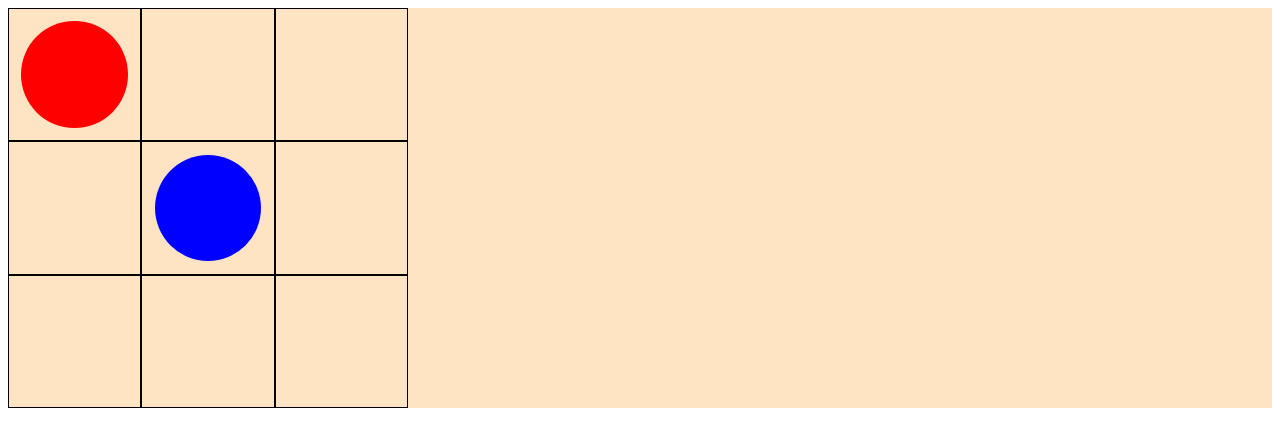
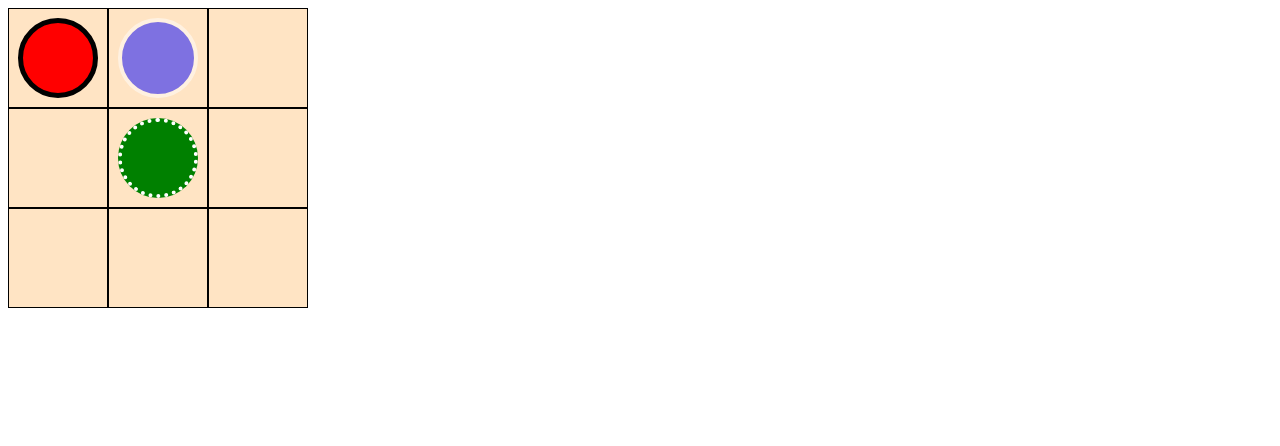
Before and after one commit to Erasvx/tutor-site, a website: page index.html in a window 1280 px wide. Drawn offline with Linux system fonts and the light colour scheme.

Commit message:
Naprawienie widocznosci planszy na telefonie

```diff
--- a/index.html
+++ b/index.html
@@ -21,8 +21,31 @@
                 <div class="board__field"></div>
             </div>
 
-            <div class="player game__player player--one"></div>
-            <div class="player game__player game__player--row_2 game__player--col_2 player--two"></div>
+            <div class="
+            player
+            game__player
+            player--one
+            "></div>
+
+            <div class="
+            player
+            player--two
+            player--level_1
+            game__player
+            game__player--row_1
+            game__player--col_2
+            "
+            ></div>
+
+            <div class="
+            player
+            player--three
+            player--level_2
+            game__player
+            game__player--row_2
+            game__player--col_2
+            "
+            ></div>
         </div>
     </body>
 </html>
--- a/styles.scss
+++ b/styles.scss
@@ -1,42 +1,54 @@
-$board-size: 400px;
+$board-size: 300px;
+$field-size: calc($board-size / 3);
+$player-size: $field-size * 0.8;
+$player-offset: calc(($field-size - $player-size) / 2);
 
+@function getShift($i) {
+    @return calc($field-size * ($i - 1) + $player-offset);
+}
 
-:root {
-    --board-size: #{$board-size};
-    --field-size: calc(var(--board-size) / 3);
+@mixin square($size) {
+    width: $size;
+    height: $size;
+}
 
-    --player-size: calc(var(--field-size) * 0.8);
-    --player-offset: calc((var(--field-size) - var(--player-size)) / 2)
+@mixin circle($size) {
+    @include square($size);
+
+    border-radius: 50%;
 }
 
 .game {
     position: relative;
     background-color: bisque;
-}
+    min-width: $board-size;
+    max-width: $board-size;
 
-.game__player {
-    position: absolute;
-    left: var(--player-offset);
-    top: var(--player-offset);
-}
+    &__player {
+        position: absolute;
+        left: $player-offset;
+        top: $player-offset;
 
-.game__player--row_2 {
-    top: calc(var(--field-size) * 1 + var(--player-offset));
-}
+        @for $index from 1 through 3 {
+            &--row_#{$index} {
+                top: getShift($index);
+            }
 
-.game__player--col_2 {
-    left: calc(var(--field-size) * 1 + var(--player-offset));
+            &--col_#{$index} {
+                left: getShift($index);
+            }
+        }
+    }
 }
 
 .board {
     display: flex;
     flex-wrap: wrap;
-    width: var(--board-size);
+    width: $board-size;
 }
 
 .board__field {
-    width: var(--field-size);
-    height: var(--field-size);
+    @include square($field-size);
     border: 1px solid black;
     box-sizing: border-box;
     display: flex;
@@ -45,16 +57,33 @@ $board-size: 400px;
 }
 
 .player {
-    width: var(--player-size);
-    height: var(--player-size);
+    @include circle($player-size);
+
     background-color: black;
-    border-radius: 50%;
+    box-sizing: border-box;
+    border: 5px solid black;
+
+    &--level_1 {
+        border-width: 4px;
+        border-color: white;
+        border-style: solid;
+        opacity: 0.5;
+    }
+
+    &--level_2 {
+        border-width: 4px;
+        border-color: white;
+        border-style: dotted;
+    }
 }
 
-.player--one {
-    background-color: red;
+$colors:
+    'one' red,
+    'two' blue,
+    'three' green;
+
+@each $name, $color in $colors {
+    .player--#{$name} {
+        background-color: $color;
+    }
 }
-
-.player--two {
-    background-color: blue;
-}
```
Also changed, not shown: styles.css.
